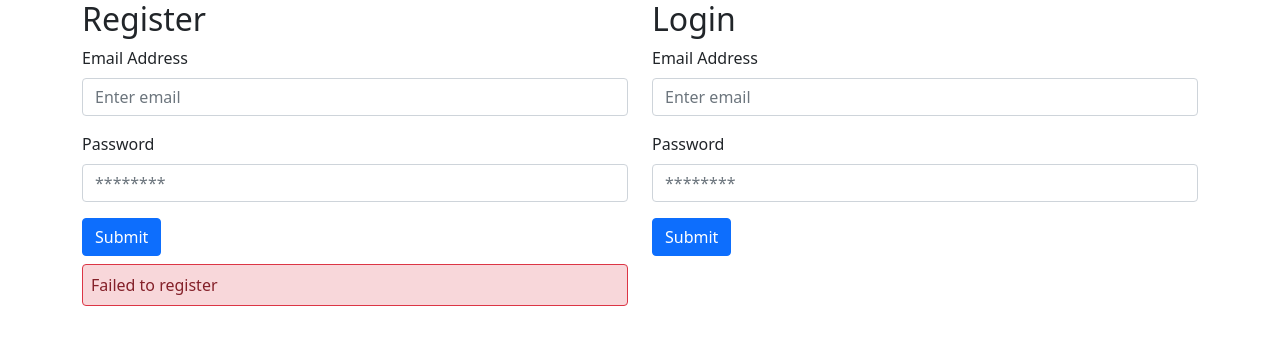
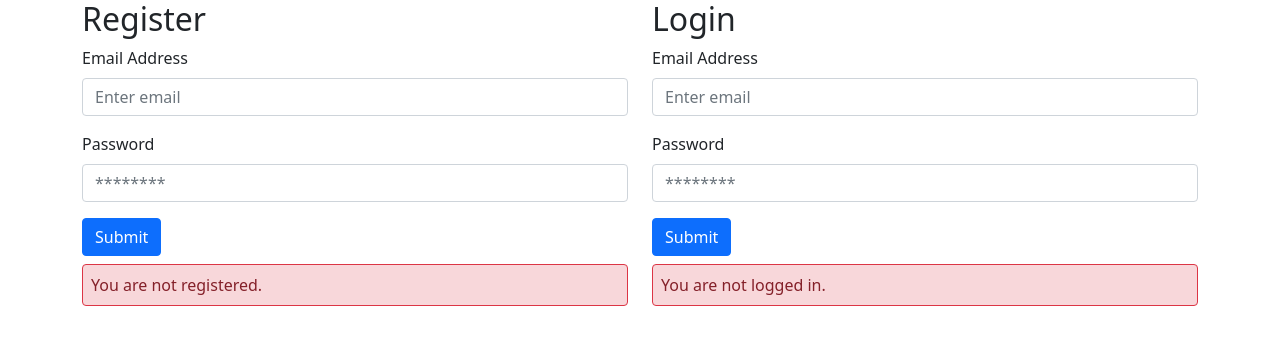
Before and after one commit to triciachow/react-auth-frontend, a React (Create React App) app: page / in a window 1280 px wide. Shown: the top 344 px of the page. Built offline with nearby package versions, Linux system fonts and the light colour scheme.

Commit message:
Alert message when logging in

```diff
--- a/src/Login.js
+++ b/src/Login.js
@@ -1,21 +1,69 @@
+import { useState } from "react";
 import { Button, Form } from "react-bootstrap";
+import axios from "axios";
 
 export default function Register() {
+  const [email, setEmail] = useState("");
+  const [password, setPassword] = useState("");
+  const [login, setLogin] = useState(false);
+
+  const handleSubmit = e => {
+    e.preventDefault();
+
+    const configuration = {
+      method: "post",
+      url: "https://auth-app-node-mongodb.herokuapp.com/login",
+      data: {
+        email,
+        password,
+      },
+    };
+
+    axios(configuration)
+      .then(result => {
+        setLogin(true);
+      })
+      .catch(error => {
+        error = new Error();
+      });
+  };
+
   return (
     <>
       <h2>Login</h2>
-      <Form>
+      <Form onSubmit={e => handleSubmit(e)}>
         <Form.Group className="mb-3" controlId="formBasicEmail">
           <Form.Label>Email Address</Form.Label>
-          <Form.Control type="email" placeholder="Enter email" />
+          <Form.Control
+            type="email"
+            name="email"
+            value={email}
+            placeholder="Enter email"
+            onChange={e => setEmail(e.target.value)}
+          />
         </Form.Group>
         <Form.Group className="mb-3" controlId="formBasicPassword">
           <Form.Label>Password</Form.Label>
-          <Form.Control type="text" placeholder="********" />
+          <Form.Control
+            type="password"
+            name="password"
+            value={password}
+            placeholder="********"
+            onChange={e => setPassword(e.target.value)}
+          />
         </Form.Group>
-        <Button variant="primary" type="submit">
+        <Button variant="primary" type="submit" onClick={e => handleSubmit(e)}>
           Submit
         </Button>
+        {login ? (
+          <p className="alert-success mt-2  p-2 border border-success rounded">
+            You are logged in successfully.
+          </p>
+        ) : (
+          <p className="alert-danger mt-2 p-2 border border-danger rounded">
+            You are not logged in.
+          </p>
+        )}
       </Form>
     </>
   );
--- a/src/Register.js
+++ b/src/Register.js
@@ -58,11 +58,11 @@ export default function Register() {
         </Button>
         {register ? (
           <p className="alert-success mt-2  p-2 border border-success rounded">
-            You are registered successfully
+            You are registered successfully.
           </p>
         ) : (
           <p className="alert-danger mt-2 p-2 border border-danger rounded">
-            Failed to register
+            You are not registered.
           </p>
         )}
       </Form>
```
